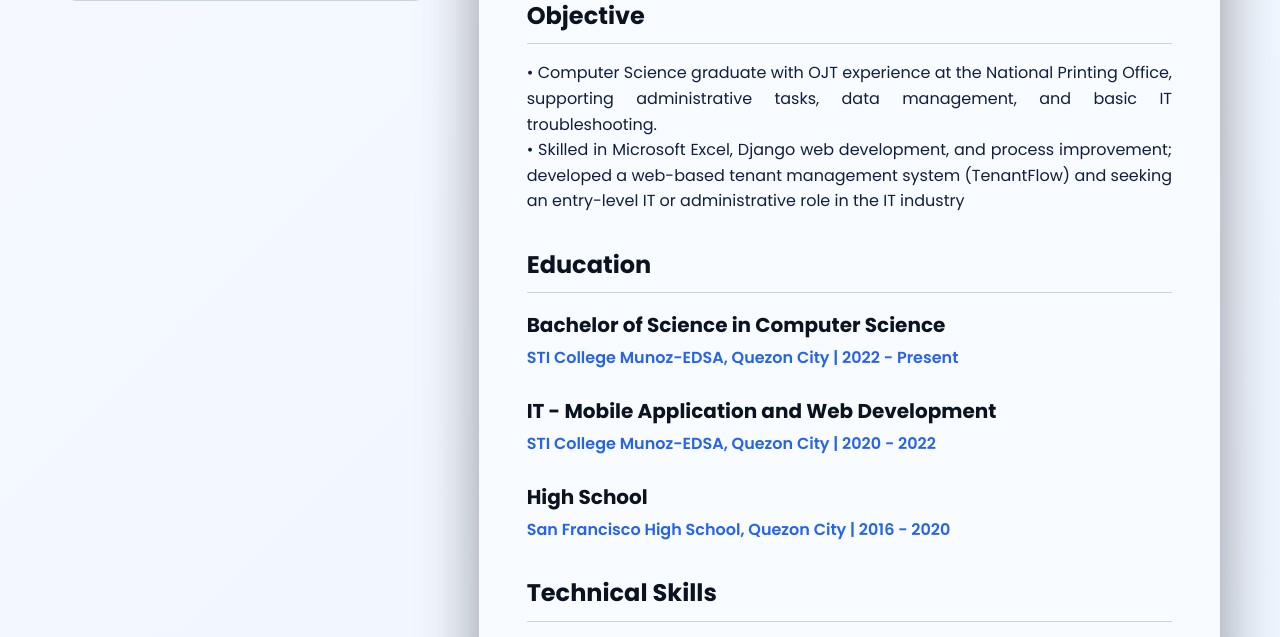
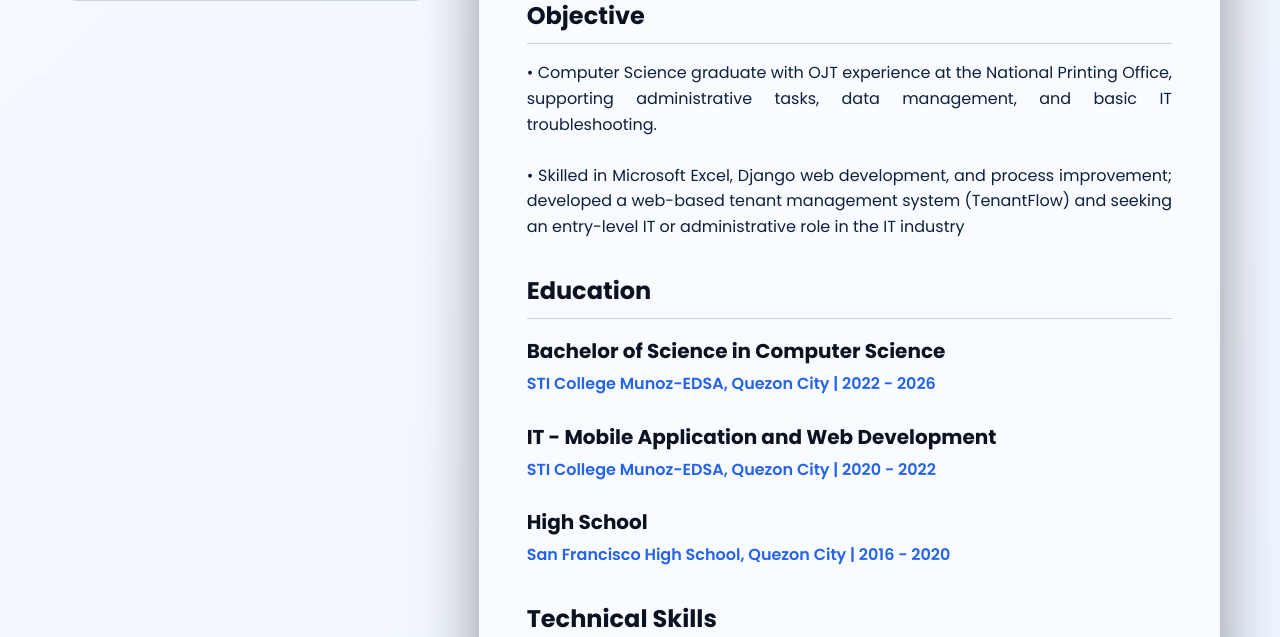
Before and after one commit to ivanzkiee/portfolioroland.io, a Django app: template portfolio/templates/portfolio/resume.html in a window 1280 px wide. Shown: the part 695-1332 px from the top of the page. Run offline with Django 4.2, Linux system fonts and the light colour scheme; the template is opened without the code that fills it, so the values that code supplies are empty.

Commit message:
Update resume.html

```diff
--- a/portfolio/templates/portfolio/resume.html
+++ b/portfolio/templates/portfolio/resume.html
@@ -49,6 +49,7 @@
                         <p>
                             •	Computer Science graduate with OJT experience at the National Printing Office, supporting administrative tasks, data management, and basic IT troubleshooting.
                             <br>
+                            <br>
                             •	Skilled in Microsoft Excel, Django web development, and process improvement; developed a web-based tenant management system (TenantFlow) and seeking an entry-level IT or administrative role in the IT industry
                         </p>
                     </div>
@@ -57,7 +58,7 @@
                         <h2>Education</h2>
                         <div class="resume-entry">
                             <h3>Bachelor of Science in Computer Science</h3>
-                            <p class="resume-company">STI College Munoz-EDSA, Quezon City | 2022 - Present</p>
+                            <p class="resume-company">STI College Munoz-EDSA, Quezon City | 2022 - 2026</p>
                         </div>
                         <div class="resume-entry">
                             <h3>IT - Mobile Application and Web Development</h3>
```
